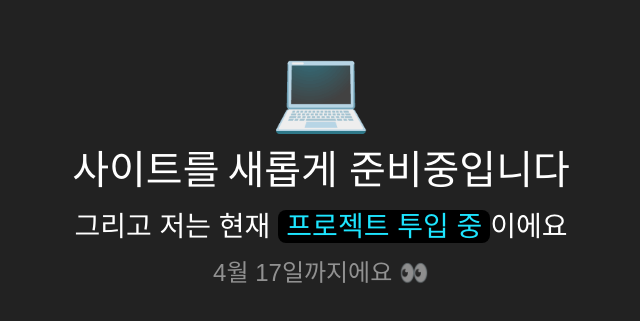
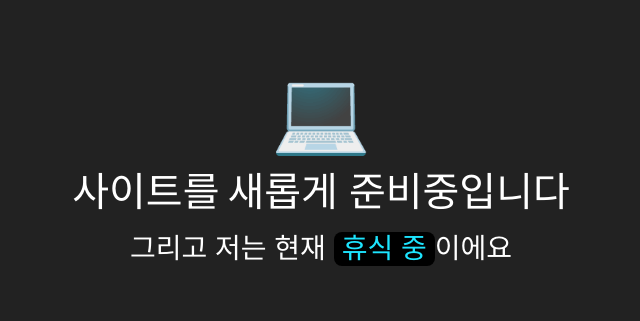
Before and after one commit to realkrew/portfolio_2026, a Vue app: page / in a window 1280 px wide. Shown: the part 195-516 px from the top of the page, without its empty margins (319-959 px from the left). Built offline with nearby package versions, Linux system fonts and the light colour scheme; a web font is replaced by a local one.

Commit message:
edit text

```diff
--- a/src/App.vue
+++ b/src/App.vue
@@ -16,11 +16,11 @@ import Main from "@/components/Main.vue";
           </h1>
           <div class="d-flex flex-column flex-sm-row align-center justify-center ga-2 gp-sm-0 mt-4">
             <p>그리고 저는 현재</p>
-            <p><span>프로젝트 투입 중</span>이에요</p>
+            <p><span>휴식 중</span>이에요</p>
           </div>
-            <div class="align-center mt-4">
-              <p style="font-size: 2.4rem; opacity: .5;">4월 17일까지에요 👀</p>
-            </div>
+<!--            <div class="align-center mt-4">-->
+<!--              <p style="font-size: 2.4rem; opacity: .5;">4월 17일까지에요 👀</p>-->
+<!--            </div>-->
         </div>
         <div class="rive-container"></div>
       </div>
```
